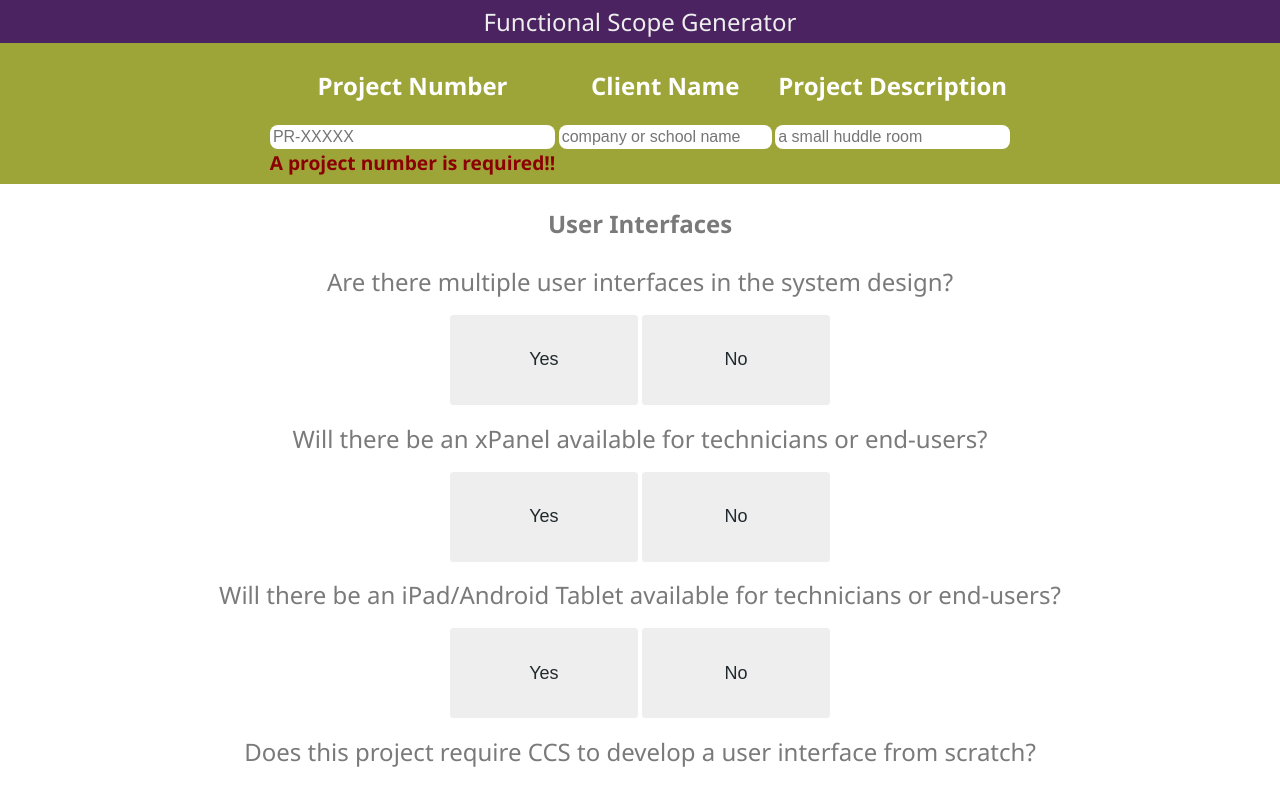
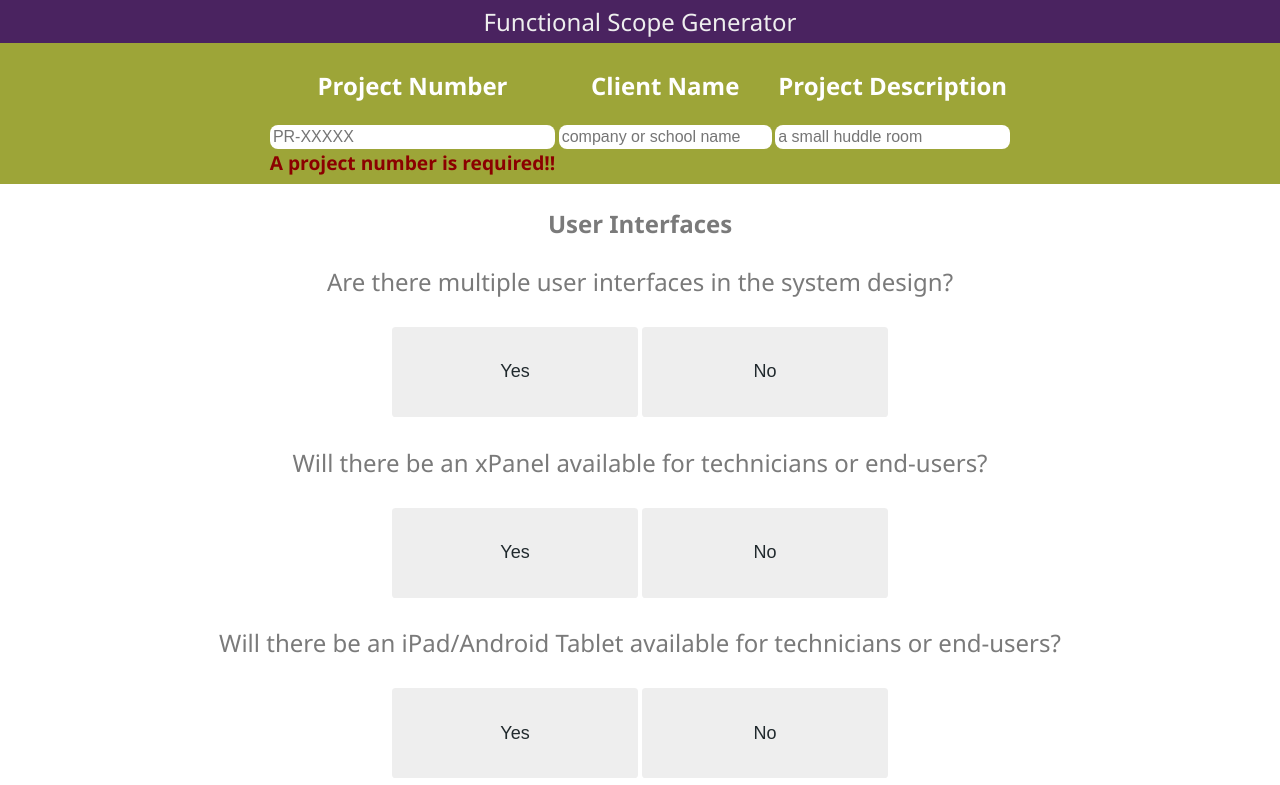
Before and after one commit to ryanjblajda/scope-generator, an Angular app: page / in a window 1280 px wide. Shown: the top 785 px of the page. Built offline with nearby package versions, Linux system fonts and the light colour scheme.

Commit message:
make buttons smaller on mobile for area to scroll

```diff
--- a/src/app/components/question-recursive/question-recursive.component.scss
+++ b/src/app/components/question-recursive/question-recursive.component.scss
@@ -41,7 +41,7 @@ button.active {
     align-content: start;
     align-items: stretch;
     gap: 0.5em;
-    padding: 0.5em;
+    padding: 0.5em 5em 0.5em 5em;
     flex: 1 1 70%;
 }
 
@@ -55,11 +55,13 @@ button.active {
         align-content: stretch;
         justify-content: center;
         gap: 0.2em;
+        padding: 1em;
     }
 
     button {
-        flex: 0 1 15%;
+        flex: 0 1 20%;
         min-height: 5em;
+        padding: 0.5em;
     }
 
     .child-question-container {
```
